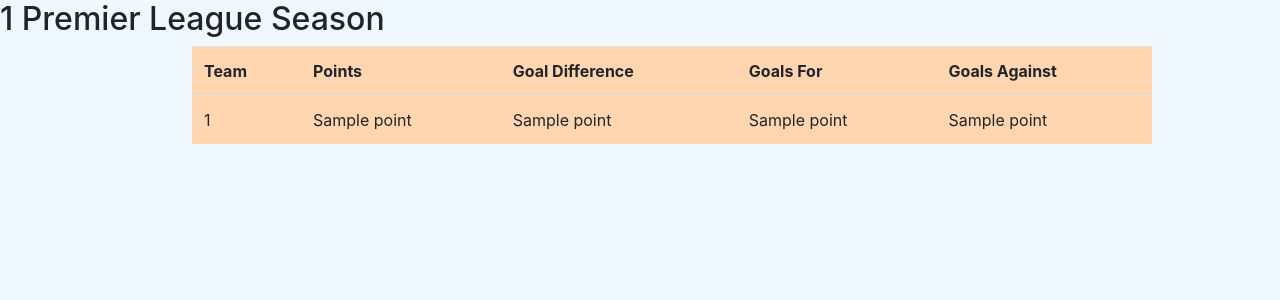
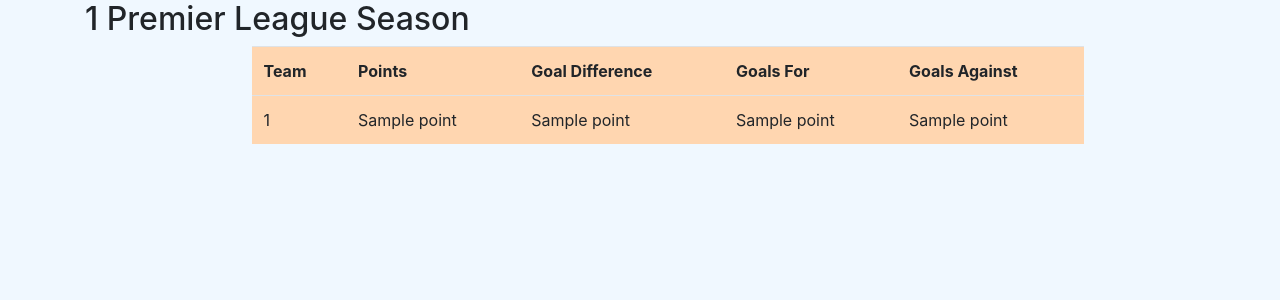
Before and after one commit to amunnelly/bigfatstats, a Flask app: a page that uses app/templates/serveTable.html in a window 1280 px wide. Shown: the part 56-356 px from the top of the page. Run offline with Flask 2, Linux system fonts and the light colour scheme; a database or web service that is not in the repository returns one stand-in record (values such as "Sample title"); some libraries are stand-ins or nearby versions.

Commit message:
Procfile

```diff
--- a/app/templates/serveTable.html
+++ b/app/templates/serveTable.html
@@ -1,7 +1,7 @@
 {% extends 'base.html' %}
 
 {% block content %}
-<div class=".container">
+<div class="container">
 <h2>{{ title }}</h2>
 	<table class="table table-hover league-table">
 		<tr>
```
Also changed, not shown: 1 other file.
